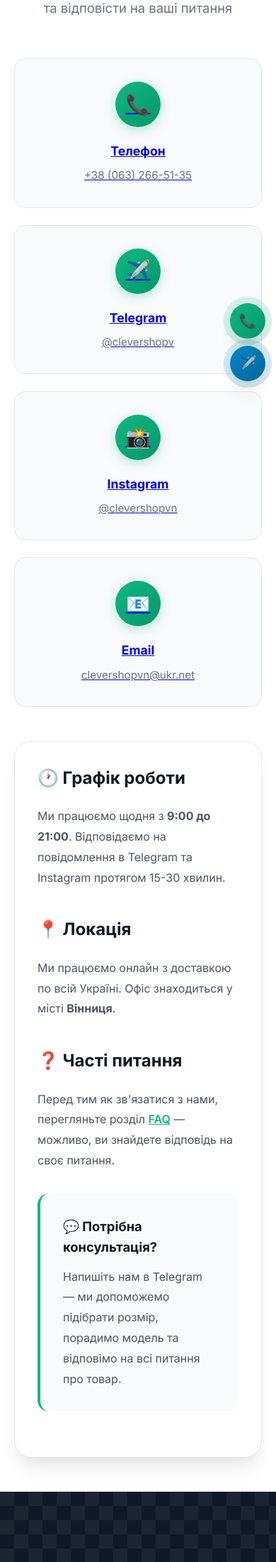
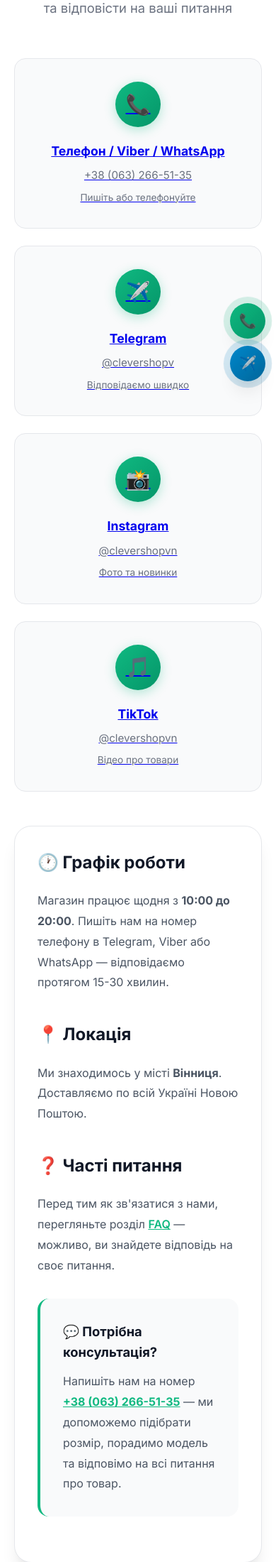
Before and after one commit to StepaniukMarko/clever-shop, a Flask app: page /contacts in a window 390 px wide. Shown: the part 287-2487 px from the top of the page at 71% size. Run offline with Flask 3, Linux system fonts and the light colour scheme; some libraries are stand-ins or nearby versions.

Commit message:
Update contacts: working hours 10-20, no office, write to phone number

```diff
--- a/templates/base.html
+++ b/templates/base.html
@@ -44,7 +44,13 @@
             "@type": "ContactPoint",
             "telephone": "+380632665135",
             "contactType": "customer service",
-            "availableLanguage": "Ukrainian"
+            "availableLanguage": "Ukrainian",
+            "hoursAvailable": {
+                "@type": "OpeningHoursSpecification",
+                "dayOfWeek": ["Monday","Tuesday","Wednesday","Thursday","Friday","Saturday","Sunday"],
+                "opens": "10:00",
+                "closes": "20:00"
+            }
         },
         "sameAs": [
             "https://t.me/clevershopv"
--- a/templates/contacts.html
+++ b/templates/contacts.html
@@ -1,7 +1,7 @@
 {% extends "base.html" %}
 
 {% block title %}Контакти - Clever{% endblock %}
-{% block meta_description %}Контакти магазину Clever. Телефон: +38 (063) 266-51-35. Telegram, Instagram. Працюємо щодня з 9:00 до 21:00.{% endblock %}
+{% block meta_description %}Контакти магазину Clever. Телефон: +38 (063) 266-51-35. Telegram, Instagram. Працюємо щодня з 10:00 до 20:00.{% endblock %}
 
 {% block content %}
 <div class="info-container">
@@ -14,42 +14,46 @@
     <div class="contact-grid">
         <a href="tel:+380632665135" class="contact-card">
             <div class="contact-card-icon">📞</div>
-            <h3>Телефон</h3>
+            <h3>Телефон / Viber / WhatsApp</h3>
             <p>+38 (063) 266-51-35</p>
+            <span style="font-size:0.85rem;color:var(--gray-500);margin-top:0.5rem;display:block;">Пишіть або телефонуйте</span>
         </a>
 
         <a href="https://t.me/clevershopv" target="_blank" class="contact-card">
             <div class="contact-card-icon">✈️</div>
             <h3>Telegram</h3>
             <p>@clevershopv</p>
+            <span style="font-size:0.85rem;color:var(--gray-500);margin-top:0.5rem;display:block;">Відповідаємо швидко</span>
         </a>
 
         <a href="https://www.instagram.com/clevershopvn" target="_blank" class="contact-card">
             <div class="contact-card-icon">📸</div>
             <h3>Instagram</h3>
             <p>@clevershopvn</p>
+            <span style="font-size:0.85rem;color:var(--gray-500);margin-top:0.5rem;display:block;">Фото та новинки</span>
         </a>
 
-        <a href="mailto:clevershopvn@ukr.net" class="contact-card">
-            <div class="contact-card-icon">📧</div>
-            <h3>Email</h3>
-            <p>clevershopvn@ukr.net</p>
+        <a href="https://www.tiktok.com/@clevershopvn" target="_blank" class="contact-card">
+            <div class="contact-card-icon">🎵</div>
+            <h3>TikTok</h3>
+            <p>@clevershopvn</p>
+            <span style="font-size:0.85rem;color:var(--gray-500);margin-top:0.5rem;display:block;">Відео про товари</span>
         </a>
     </div>
 
     <div class="info-content" style="margin-top:3rem;">
         <h2>🕐 Графік роботи</h2>
-        <p>Ми працюємо щодня з <strong>9:00 до 21:00</strong>. Відповідаємо на повідомлення в Telegram та Instagram протягом 15-30 хвилин.</p>
+        <p>Магазин працює щодня з <strong>10:00 до 20:00</strong>. Пишіть нам на номер телефону в Telegram, Viber або WhatsApp — відповідаємо протягом 15-30 хвилин.</p>
 
         <h2>📍 Локація</h2>
-        <p>Ми працюємо онлайн з доставкою по всій Україні. Офіс знаходиться у місті <strong>Вінниця</strong>.</p>
+        <p>Ми знаходимось у місті <strong>Вінниця</strong>. Доставляємо по всій Україні Новою Поштою.</p>
 
         <h2>❓ Часті питання</h2>
         <p>Перед тим як зв'язатися з нами, перегляньте розділ <a href="/#faq" style="color:var(--primary);font-weight:600;">FAQ</a> — можливо, ви знайдете відповідь на своє питання.</p>
 
         <div class="info-card">
             <h3>💬 Потрібна консультація?</h3>
-            <p style="margin:0;">Напишіть нам в Telegram — ми допоможемо підібрати розмір, порадимо модель та відповімо на всі питання про товар.</p>
+            <p style="margin:0;">Напишіть нам на номер <a href="tel:+380632665135" style="color:var(--primary);font-weight:700;">+38 (063) 266-51-35</a> — ми допоможемо підібрати розмір, порадимо модель та відповімо на всі питання про товар.</p>
         </div>
     </div>
 </div>
```
